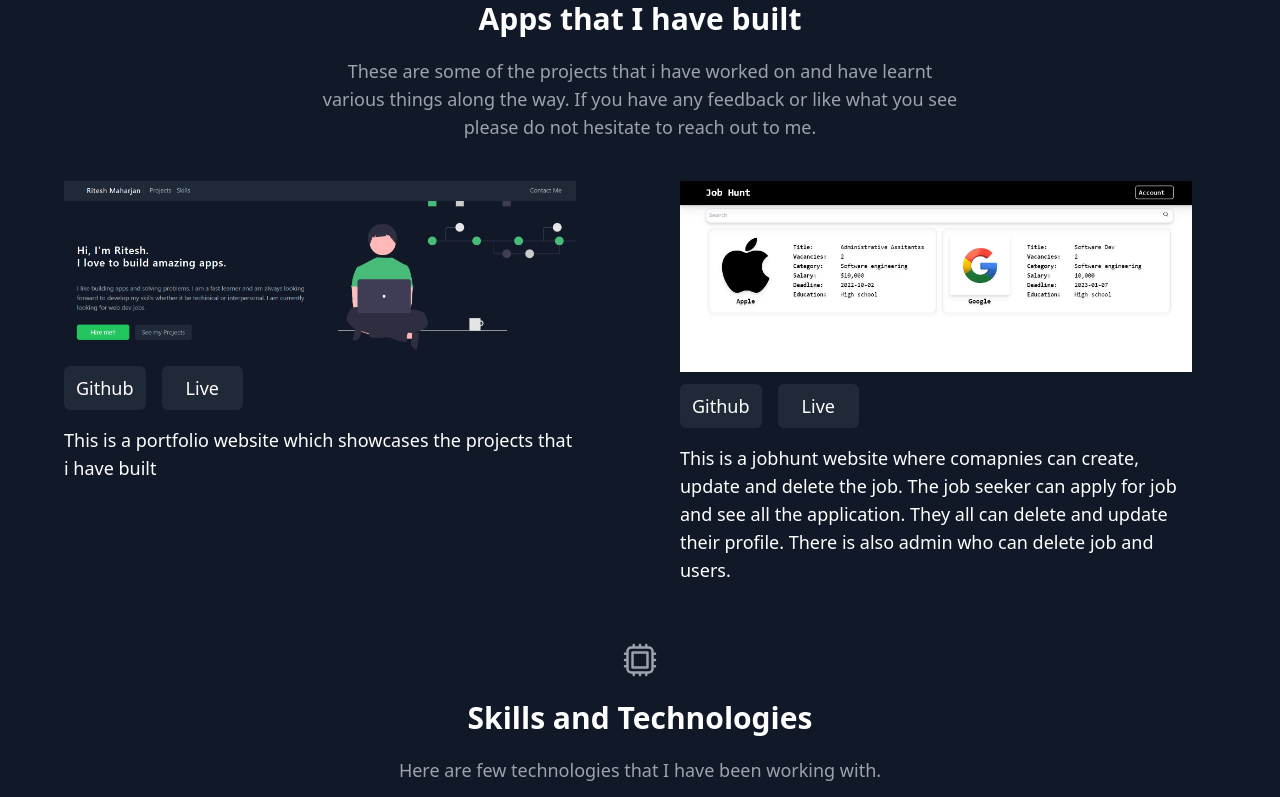
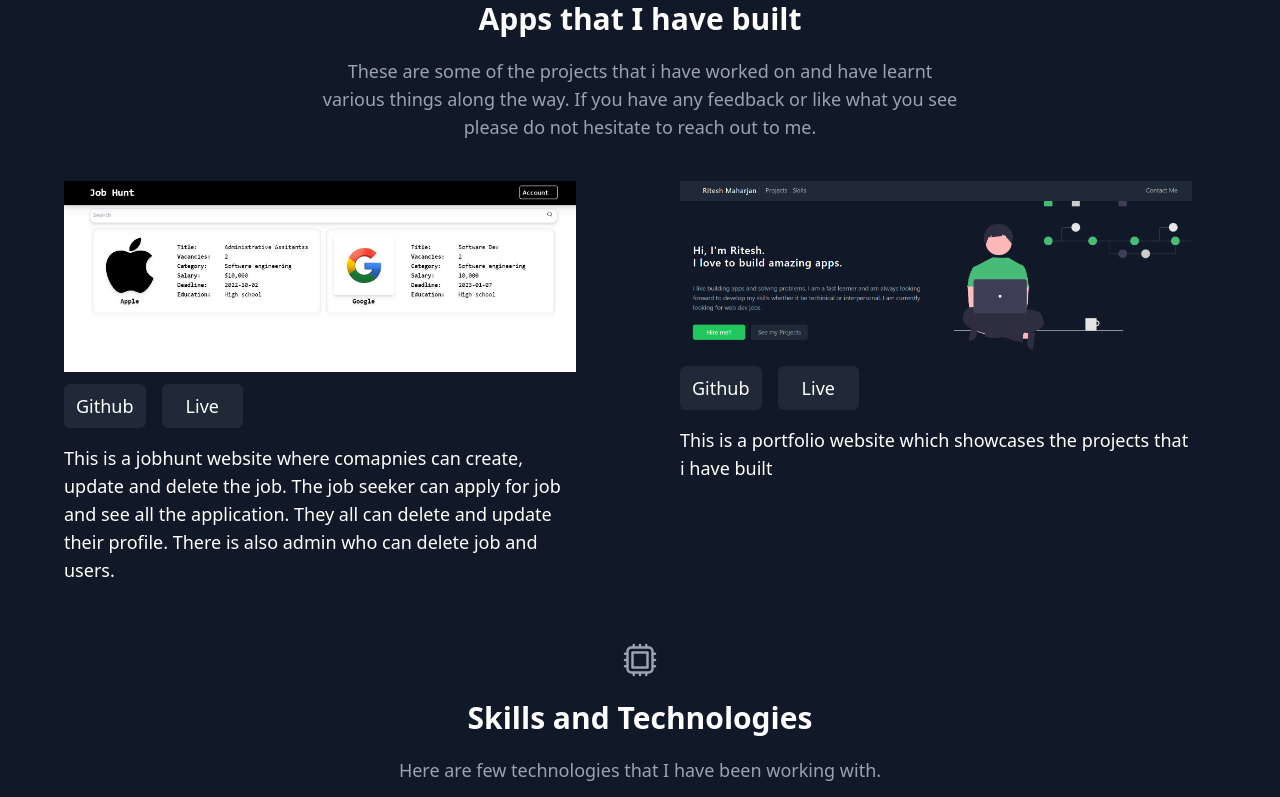
Before and after one commit to Ritesh-Maharjan/portfolio, a React (Create React App) app: page / in a window 1280 px wide. Shown: the part 683-1480 px from the top of the page. Built offline with nearby package versions, Linux system fonts and the light colour scheme; the HTML template or start-up script is replaced by a standard one.

Commit message:
Added the real resume link and deleted resume from project folder also updated the placement of project

```diff
--- a/src/component/Header.jsx
+++ b/src/component/Header.jsx
@@ -17,7 +17,7 @@
               Contact
             </a>
             <a
-              href="https://drive.google.com/uc?export=download&id=1yAxCIGnxWe0hp2cNOF-nX4uou7A9wVpu"
+              href="https://drive.google.com/uc?export=download&id=1pMIvIOdpuW1IuetBj_-JxFN_TXuG55x4"
               target="_blank"
               rel="noreferrer"
               download
--- a/src/data.js
+++ b/src/data.js
@@ -1,16 +1,16 @@
 export const project = [
   {
     id: 1,
+    img: "jh.png",
+    desc: "This is a jobhunt website where comapnies can create, update and delete the job. The job seeker can apply for job and see all the application. They all can delete and update their profile. There is also admin who can delete job and users.",
+    github: "https://github.com/Ritesh-Maharjan/jobhunt",
+    live: "https://jobhunt123.herokuapp.com/",
+  },
+  {
+    id: 2,
     img: "portfolio.png",
     desc: "This is a portfolio website which showcases the projects that i have built",
     github: "https://github.com/Ritesh-Maharjan/portfolio",
     live: "https://portfolio-six-rho-25.vercel.app/",
   },
-  {
-    id: 2,
-    img: "jh.png",
-    desc: "This is a jobhunt website where comapnies can create, update and delete the job. The job seeker can apply for job and see all the application. They all can delete and update their profile. There is also admin who can delete job and users.",
-    github: "https://github.com/Ritesh-Maharjan/jobhunt",
-    live: "https://jobhunt123.herokuapp.com/",
-  },
 ];
```
Also changed, not shown: 1 other file (tests, documents, lock files or other folders).
